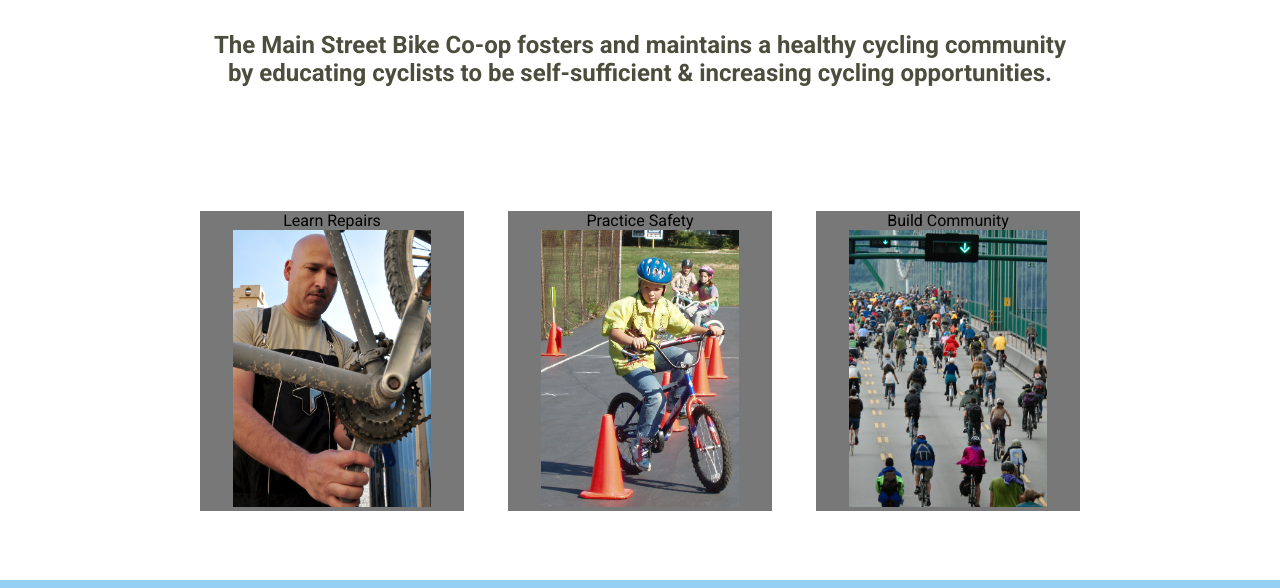
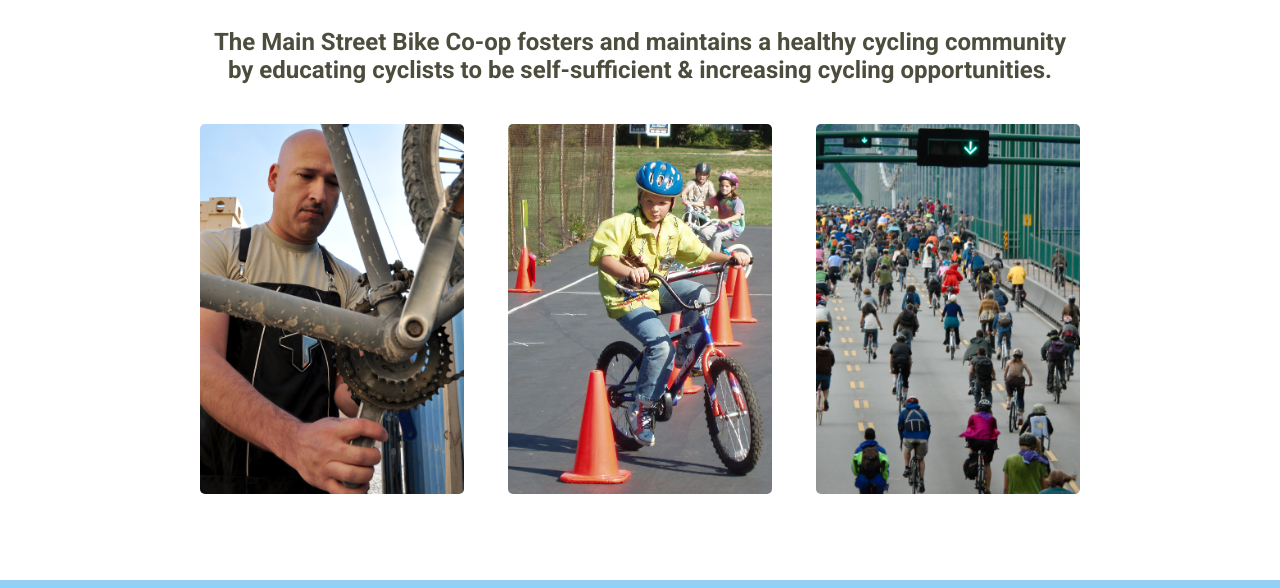
Before and after one commit to samlachance/mainstbikecoop, a plain HTML site: page index.html in a window 1280 px wide. Shown: the part 1020-1608 px from the top of the page. Drawn offline with Linux system fonts and the light colour scheme; a web font is replaced by a local one.

Commit message:
Removed mission section markup image sizing, modified styles to incorperate new images.

```diff
--- a/css/main.scss
+++ b/css/main.scss
@@ -221,7 +221,6 @@ section#mission {
   ul {
     display: block;
     width: 100%;
-    margin: 100px 0 0 0;
     display: flex;
     flex-direction: row;
     align-content: stretch;
@@ -232,10 +231,12 @@ section#mission {
       width: 30%;
       margin: 0;
       padding: 0;
-      height: 300px;
-      background-color: $gray;
-      display: inline-block;
       text-align: center;
+
+      img {
+        width: 100%;
+        border-radius: 5px;
+      }
     }
   }
 }
--- a/index.html
+++ b/index.html
@@ -31,15 +31,9 @@
     <h2>Our Mission</h2>
     <h3>The Main Street Bike Co-op fosters and maintains a healthy cycling community by educating cyclists to be self-sufficient &amp; increasing cycling opportunities.</h3>
     <ul>
-      <li>Learn Repairs
-        <img src="img/mission-repair.jpg" alt="Learn to repair bicycles" width="75%">
-      </li>
-      <li>Practice Safety
-        <img src="img/mission-safety.jpg" alt="Practice bicycle safety" width="75%">
-      </li>
-      <li>Build Community
-        <img src="img/mission-mass.jpg" alt="Build bicycle communities" width="75%">
-      </li>
+      <li><img src="img/mission-repair.jpg" alt="Learn to repair bicycles"></li>
+      <li><img src="img/mission-safety.jpg" alt="Practice bicycle safety"></li>
+      <li><img src="img/mission-mass.jpg" alt="Build bicycle communities"></li>
     </ul>
   </section>
   <section id="video">
```
Also changed, not shown: css/main.css, 1 other file.
